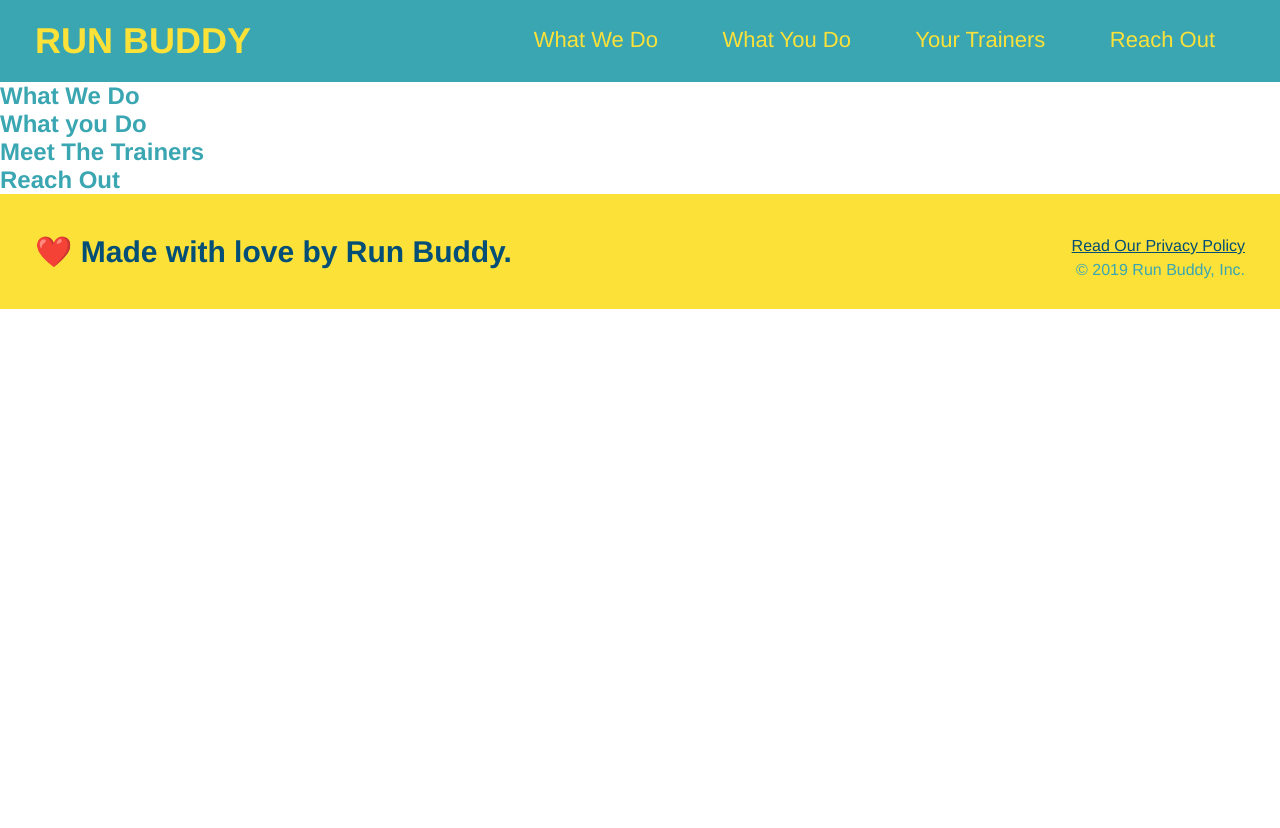
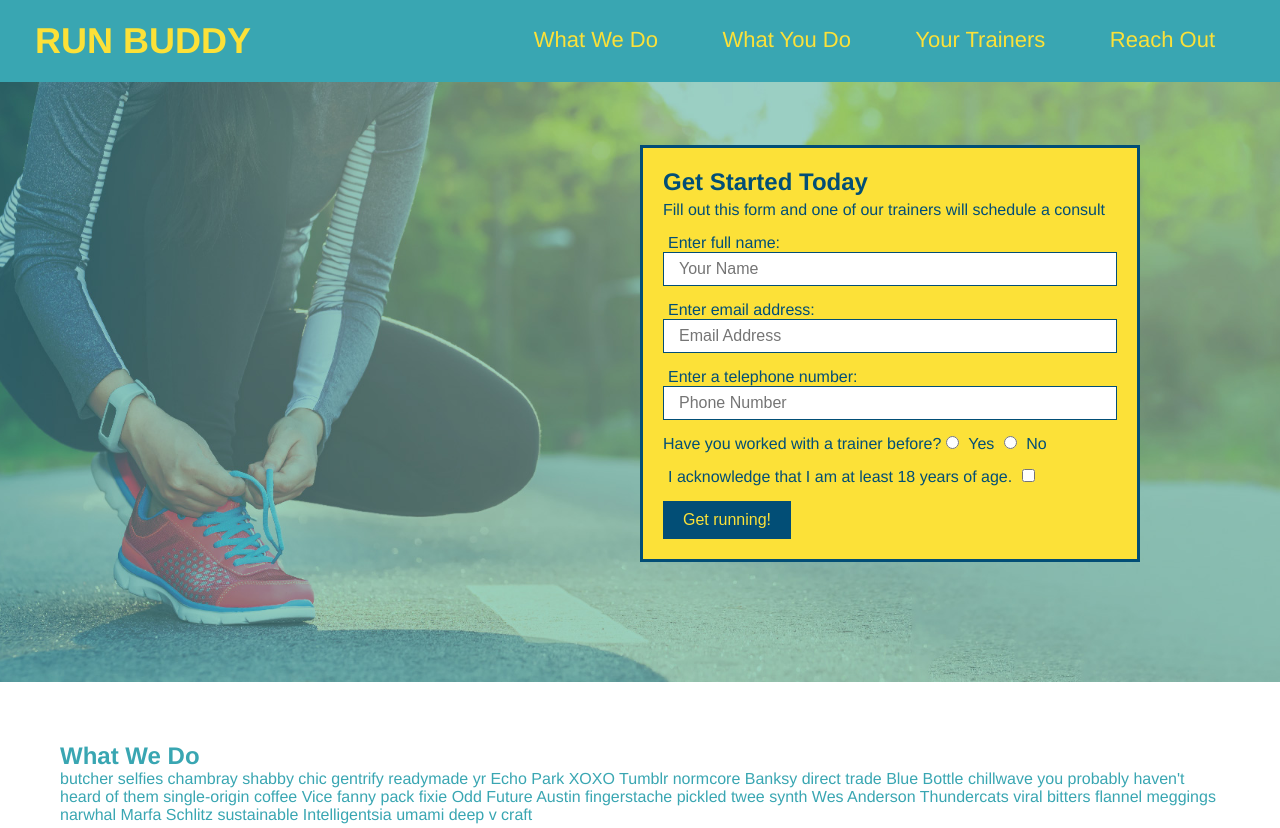
Before and after one commit to ngbelt/run-buddy, a plain HTML site: page index.html in a window 1280 px wide. Shown: the top 828 px of the page. Before the commit the page ends 800 px from the top, so only its background shows below. Drawn offline with Linux system fonts and the light colour scheme.

Commit message:
add icons

```diff
--- a/assets/css/style.css
+++ b/assets/css/style.css
@@ -65,3 +65,59 @@ footer div {
 footer a {
     color: #024e76;
 }
+
+section {
+    padding: 60px;
+}
+/* Hero Start Style */
+.hero {
+    background-image: url("../image/hero-bg.jpeg");
+    height: 600px;
+    background-size: cover;
+    background-position: center;
+    position: relative;
+}
+
+.hero-form {
+    color: #024e76;
+    background-color: #fce138;
+    width: 500px;
+    padding: 20px;
+    border-style: solid;
+    border-width: 3px;
+    border-color: #024e76;
+    position: absolute;
+    bottom: 120px;
+    right: 140px;
+}
+
+.hero-form h3 {
+    margin: 0px;
+    font-size: 24px;
+}
+
+.hero-form p {
+    margin: 5px 0 15px 0;
+}
+.form-input {
+    border: 1px solid #024e76;
+    display: block;
+    padding: 7px 15px;
+    font-size: 16px;
+    color: #024e76;
+    width: 100%;
+    margin-bottom: 15px;
+}
+
+.hero-form label {
+    margin: 0 5px;
+}
+
+.hero-form button {
+    background-color: #024e76;
+    color: #fce138;
+    border: none;
+    padding: 10px 20px;
+    font-size: 16px;
+}
+/* Hero Style End */
--- a/index.html
+++ b/index.html
@@ -19,7 +19,7 @@
                         <a href="#what-we-do">What We Do</a>
                     </li>
                     <li>
-                        <a href="#what -you-do">What You Do</a>
+                        <a href="#what-you-do">What You Do</a>
                     </li>
                     <li>
                         <a href="#your-trainers">Your Trainers</a>
@@ -32,17 +32,76 @@
         </header>
 
         <!-- her/jumbotron -->
-        <section>
+        <section class="hero">
+            <div class="hero-form">
+                <h3>Get Started Today</h3>
+                <p>Fill out this form and one of our trainers will schedule a consult</p>
+                <!-- Add form element -->
+                <form>
+                    <label for="name">Enter full name:</label>
+                    <input type="text" placeholder="Your Name" name="name" id="name" class="form-input" />
+                    <label for="email">Enter email address:</label>
+                    <input type="email" placeholder="Email Address" name="email" id="email" class="form-input" />
+                    <label for="phone">Enter a telephone number:</label>
+                    <input type="tel" placeholder="Phone Number" name="phone" id="phone" class="form-input" />
+                    <p>
+                        Have you worked with a trainer before?
+                        <input type="radio" name="trainer-confirm" id="trainer-yes" />
+                        <label for="trainer-yes">Yes</label>
+                        <input type="radio" name="trainer-confirm" id="trainer-no" />
+                        <label for="trainer-no">No</label>
+                    </p>
+                    <p>
+                        <label for="checkbox">
+                            I acknowledge that I am at least 18 years of age.
+                        </label>
+                        <input type="checkbox" name="age-confirm" id="checkbox" />
+                    </p>
+                    <button type="submit">
+                        Get running!
+                    </button>
+                </form>
+            </div>
         </section>
+        <!-- end hero -->
 
         <!-- "what we do" section -->
-        <section>
+        <section id="what-we-do">
             <h2>What We Do</h2>
+            <p>
+                butcher selfies chambray shabby chic gentrify readymade yr Echo Park XOXO Tumblr normcore Banksy direct trade Blue Bottle chillwave you probably haven't heard of them single-origin coffee Vice fanny pack fixie Odd Future Austin fingerstache pickled twee synth Wes Anderson Thundercats viral bitters flannel meggings narwhal Marfa Schlitz sustainable Intelligentsia umami deep v craft
+            </p>
         </section>
 
         <!-- "what you do" section -->
-        <section>
+        <section id="what-you-do">
+
             <h2>What you Do</h2>
+
+            <div>
+                <!-- insert this img element -->
+                <img src="./assets/image/step-1.svg" alt="" />
+                <h3>Step 1: Fill Out the Form Above.</h3>
+                <p>You're already here, so why not?</p>
+            </div>
+
+            <div>
+                <img src="./assets/image/step-2.svg" alt="" />
+                <h3>Step 2: Consult with One of Our Trainers.</h3>
+                <p>Are you here to build muscle, lose weight, or just feel good?</p>
+            </div>
+
+            <div>
+                <img src="./assets/image/step-3.svg" alt="" />
+                <h3>Step 3: Get Running.</h3>
+                <p>Hit the ground running (literally) once your trainer lays out your plan.</p>
+            </div>
+
+            <div>
+                <img src="./assets/image/step-4.svg" alt="" />
+                <h3>Step 4: See Results.</h3>
+                <p>Bi-weekly checkins with your trainer will keep you focused</p>
+            </div>
         </section>
 
         <!-- "meet the trainers" section -->
```
Also changed, not shown: assets/image/hero-bg.jpeg (added), assets/image/step-1.svg (added), assets/image/step-2.svg (added), assets/image/step-3.svg (added), assets/image/step-4.svg (added).
